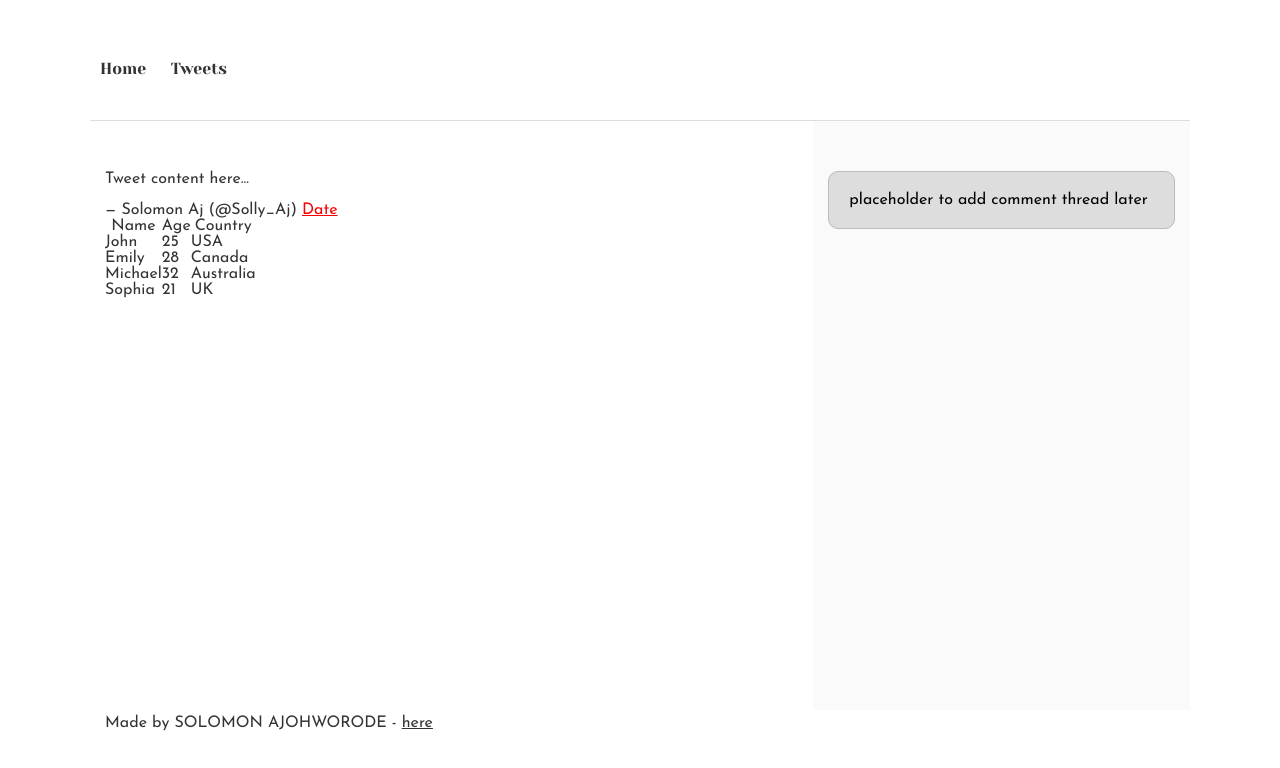
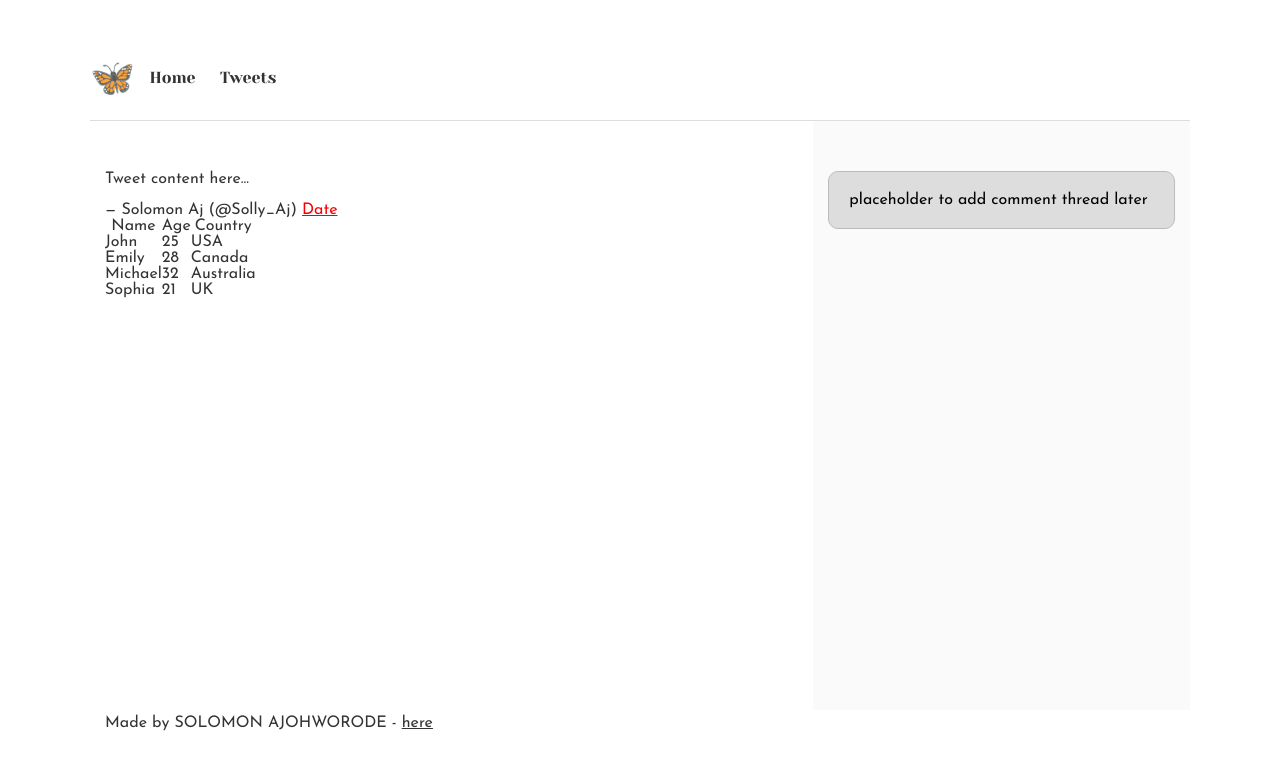
Before and after one commit to sollyaj/alx_html_css, a plain HTML site: page css_basic/index.html in a window 1280 px wide. Drawn offline with Linux system fonts and the light colour scheme.

Commit message:
Update index.html

```diff
--- a/css_basic/index.html
+++ b/css_basic/index.html
@@ -17,6 +17,7 @@
       <p></p>
       <p></p>
     <ul>
+      <li class="logo">🦋</li>
       <li><a href="index.html">Home</a></li>
       <li><a href="tweets.html">Tweets</a></li>
     </ul>
```
